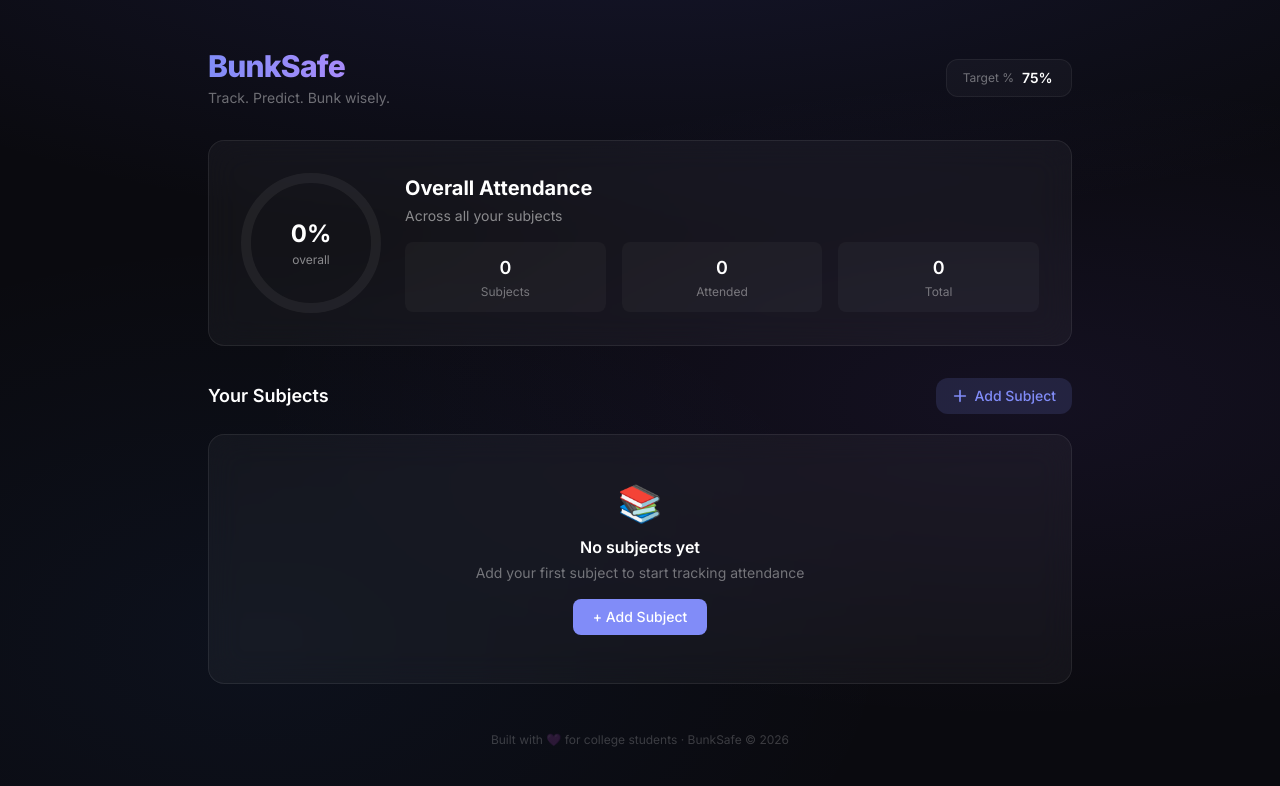
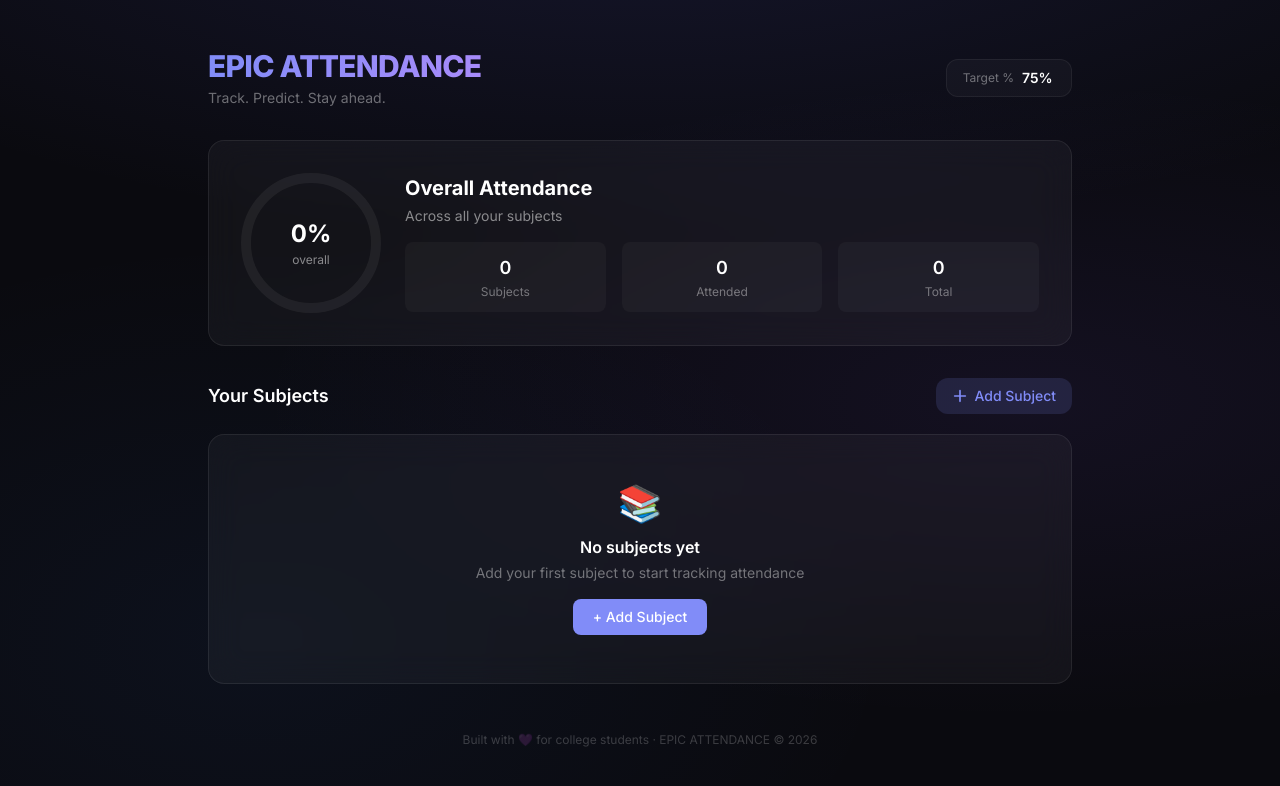
Before and after one commit to EPIC-SID/Attendance_Management, a React (Vite) app: page / in a window 1280 px wide. Shown: the top 786 px of the page. Built offline with nearby package versions, Linux system fonts and the light colour scheme.

Commit message:
changed the branding to EPIC ATTENDANCE

```diff
--- a/index.html
+++ b/index.html
@@ -4,7 +4,7 @@
     <meta charset="UTF-8" />
     <link rel="icon" type="image/svg+xml" href="/favicon.svg" />
     <meta name="viewport" content="width=device-width, initial-scale=1.0" />
-    <title>BunkSafe — Attendance Manager & Bunk Predictor</title>
+    <title>EPIC ATTENDANCE — Smart Attendance Manager & Bunk Predictor</title>
     <meta name="description" content="Track your college attendance, predict how many classes you can bunk, and stay above 75% effortlessly." />
     <link rel="preconnect" href="https://fonts.googleapis.com" />
     <link rel="preconnect" href="https://fonts.gstatic.com" crossorigin />
--- a/src/App.jsx
+++ b/src/App.jsx
@@ -20,7 +20,7 @@ export default function App() {
   const [isModalOpen, setIsModalOpen] = useState(false)
   const [target, setTarget] = useState(() => {
     try {
-      return Number(localStorage.getItem('bunksafe-target')) || 75
+      return Number(localStorage.getItem('epic-attendance-target')) || 75
     } catch {
       return 75
     }
@@ -28,7 +28,7 @@ export default function App() {
 
   const handleTargetChange = (newTarget) => {
     setTarget(newTarget)
-    localStorage.setItem('bunksafe-target', newTarget)
+    localStorage.setItem('epic-attendance-target', newTarget)
   }
 
   return (
@@ -99,7 +99,7 @@ export default function App() {
 
         {/* Footer */}
         <footer className="mt-12 text-center text-xs text-white/20">
-          Built with 💜 for college students · BunkSafe &copy; {new Date().getFullYear()}
+          Built with 💜 for college students · EPIC ATTENDANCE &copy; {new Date().getFullYear()}
         </footer>
       </div>
 
--- a/src/components/Header.jsx
+++ b/src/components/Header.jsx
@@ -4,10 +4,10 @@ export default function Header({ target, onTargetChange }) {
       <div>
         <h1 className="text-2xl md:text-3xl font-extrabold text-white tracking-tight">
           <span className="bg-gradient-to-r from-accent-indigo to-accent-violet bg-clip-text text-transparent">
-            BunkSafe
+            EPIC ATTENDANCE
           </span>
         </h1>
-        <p className="text-sm text-white/40 mt-1">Track. Predict. Bunk wisely.</p>
+        <p className="text-sm text-white/40 mt-1">Track. Predict. Stay ahead.</p>
       </div>
 
       {/* Target selector */}
--- a/src/hooks/useSubjects.js
+++ b/src/hooks/useSubjects.js
@@ -1,6 +1,6 @@
 import { useState, useEffect, useCallback } from 'react'
 
-const STORAGE_KEY = 'bunksafe-subjects'
+const STORAGE_KEY = 'epic-attendance-subjects'
 
 function loadSubjects() {
   try {
```
Also changed, not shown: public/favicon.svg.
